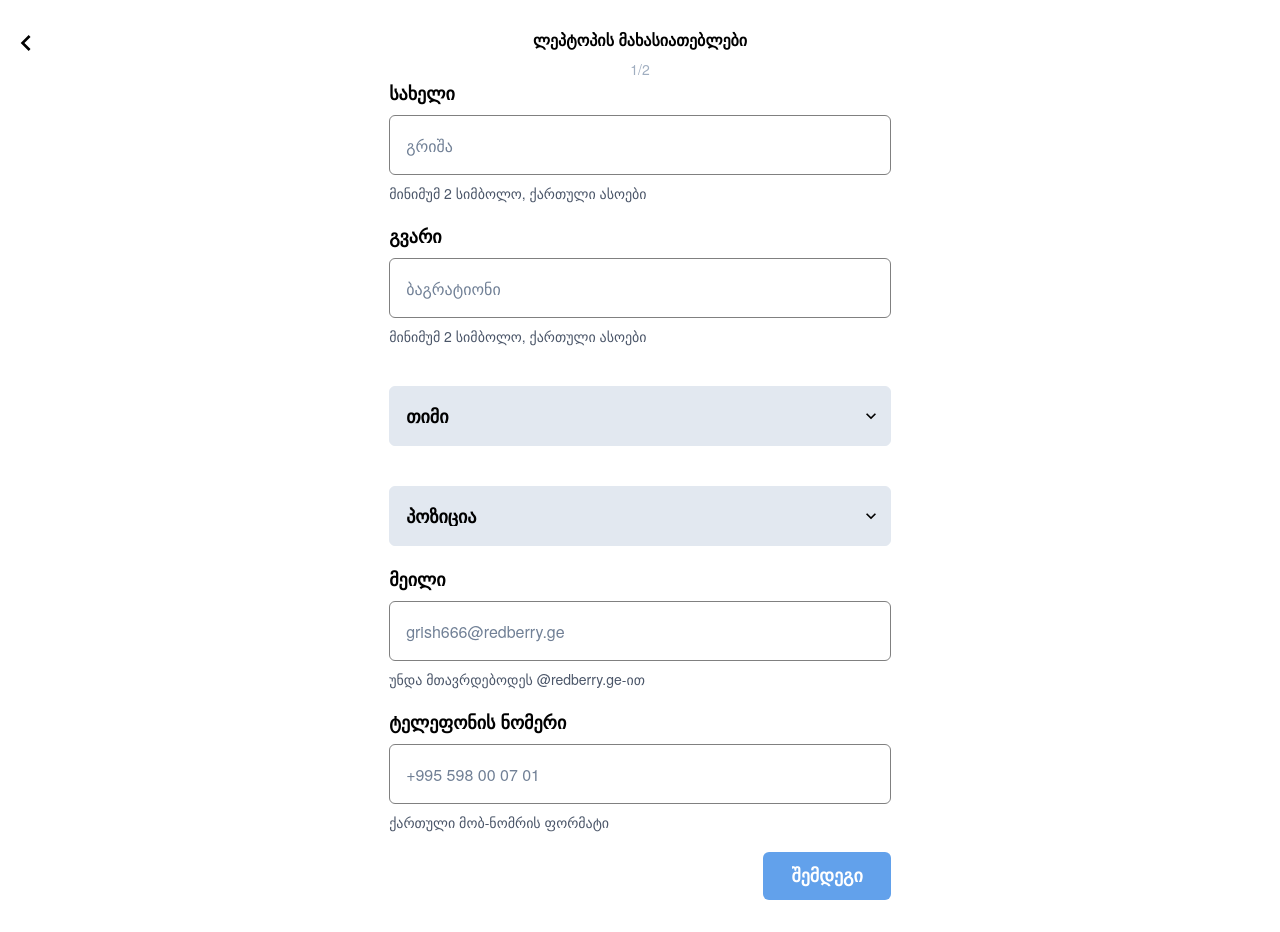
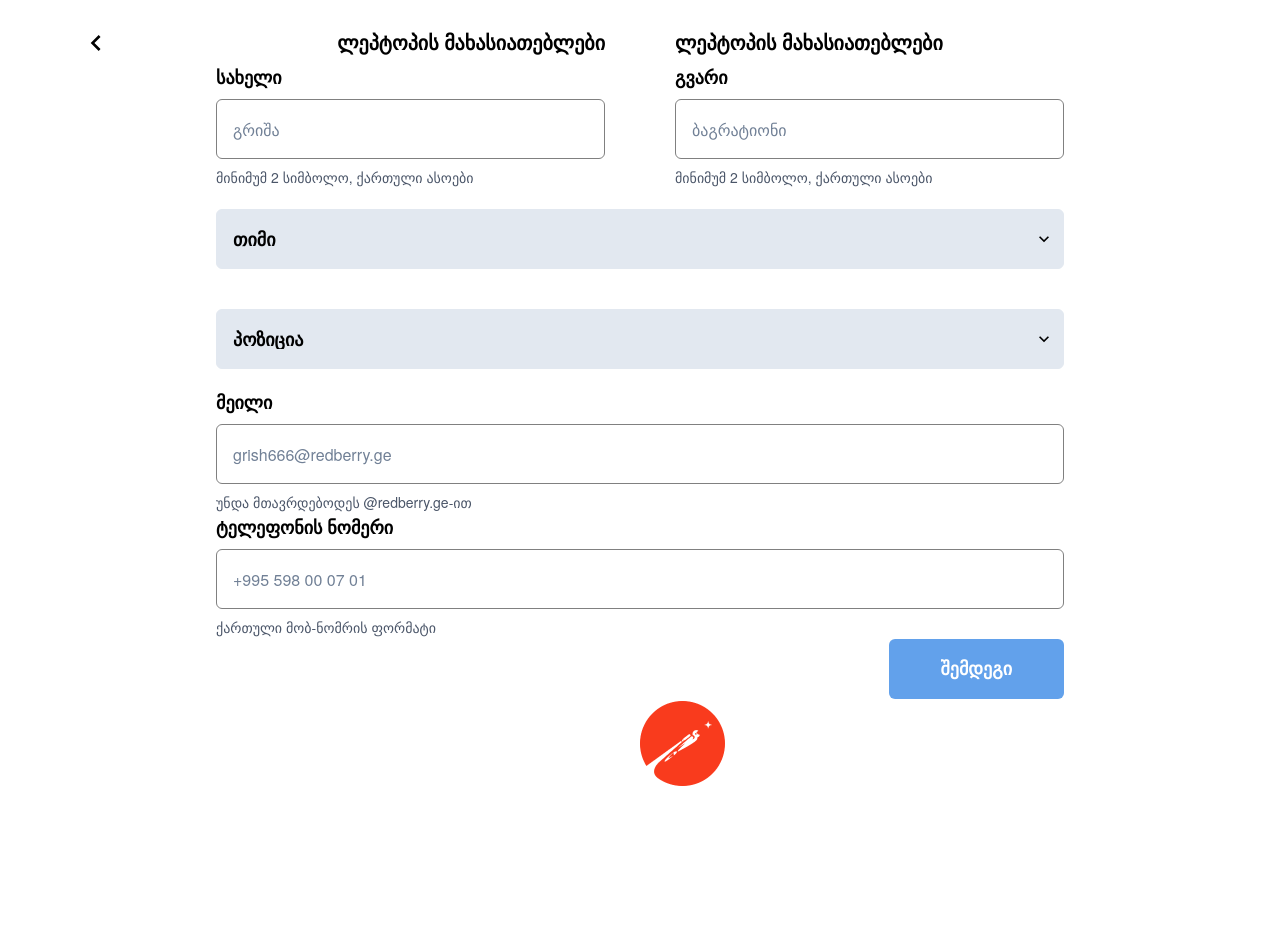
Before and after one commit to berukashvili/redberry-app, a React (Create React App) app: page /employee-info in a window 1280 px wide. After the commit the page ends 800 px from the top, so only its background shows below. Built offline with nearby package versions, Linux system fonts and the light colour scheme; a web font is replaced by a local one.

Commit message:
layout: add responsivness employe page

```diff
--- a/src/components/Header.jsx
+++ b/src/components/Header.jsx
@@ -13,9 +13,27 @@ const Header = () => {
         icon={<ChevronLeftIcon w="32px" h="32px" />}
         size="lg"
         mr="auto"
+        ml={['', '70px']}
       />
-      <Flex direction="column" align="center" mt="30px" mb="10px">
-        <Heading fontSize="16px" textAlign="center">
+      <Flex
+        direction={['column', 'row']}
+        justify={['', 'center']}
+        align="center"
+        mt="30px"
+        mb="10px"
+      >
+        <Heading
+          fontSize={['16px', '20px']}
+          textAlign="center"
+          mr={['', '70px']}
+        >
+          ლეპტოპის მახასიათებლები
+        </Heading>
+        <Heading
+          fontSize={['16px', '20px']}
+          textAlign="center"
+          display={['none', 'inline']}
+        >
           ლეპტოპის მახასიათებლები
         </Heading>
       </Flex>
--- a/src/index.js
+++ b/src/index.js
@@ -11,7 +11,7 @@ const root = ReactDOM.createRoot(container);
 root.render(
   <StrictMode>
     <ChakraProvider theme={customTheme}>
-      <Container>
+      <Container maxW={['', '880']}>
         <App />
       </Container>
     </ChakraProvider>
--- a/src/pages/EmployeeInfo.jsx
+++ b/src/pages/EmployeeInfo.jsx
@@ -9,46 +9,55 @@ import {
   Input,
   Select,
   Button,
+  Box,
+  Image,
 } from '@chakra-ui/react';
 import Header from 'components/Header';
 
 const EmployeeInfo = () => {
-  const mainList = [
-    {
-      label: 'სახელი',
-      text: 'გრიშა',
-      val: 'მინიმუმ 2 სიმბოლო, ქართული ასოები',
-    },
-    {
-      label: 'გვარი',
-      text: 'ბაგრატიონი',
-      val: 'მინიმუმ 2 სიმბოლო, ქართული ასოები',
-    },
-  ];
-
   return (
-    <Flex direction="column" justify="space-between">
+    <Flex direction="column" justify="space-between" h={['', '100vh']}>
       <Header />
-      <Text fontSize="14" color="gray.400" textAlign="center">
+      <Text
+        fontSize="14"
+        color="gray.400"
+        textAlign="center"
+        display={['inline', 'none']}
+      >
         1/2
       </Text>
-      {mainList.map(({ label, text, val }) => {
-        return (
-          <FormControl mb="20px" key={label}>
+      <Flex direction={['column', 'row']}>
+        <FormControl mb={['20px', '2px']} mr={['', '70px']}>
           <FormLabel fontSize="18px" fontWeight="bold">
-              {label}
+            სახელი
           </FormLabel>
           <Input
             type="text"
-              placeholder={text}
+            placeholder="გრიშა"
             size="md"
             borderColor="gray"
             h="60px"
           />
-            <FormHelperText fontSize="14px">{val}</FormHelperText>
+          <FormHelperText fontSize="14px">
+            მინიმუმ 2 სიმბოლო, ქართული ასოები
+          </FormHelperText>
         </FormControl>
-        );
-      })}
+        <FormControl mb={['20px', '2px']}>
+          <FormLabel fontSize="18px" fontWeight="bold">
+            გვარი
+          </FormLabel>
+          <Input
+            type="text"
+            placeholder="ბაგრატიონი"
+            size="md"
+            borderColor="gray"
+            h="60px"
+          />
+          <FormHelperText fontSize="14px">
+            მინიმუმ 2 სიმბოლო, ქართული ასოები
+          </FormHelperText>
+        </FormControl>
+      </Flex>
       <Flex direction="column" my="20px">
         <Select
           bg="gray.200"
@@ -76,38 +85,8 @@ const EmployeeInfo = () => {
           <option value="option3">ლიდი</option>
         </Select>
       </Flex>
-      {/* <FormControl mb="20px">
-        <FormLabel fontSize="18px" fontWeight="bold">
-          სახელი
-        </FormLabel>
-        <Input
-          type="text"
-          placeholder="გრიშა"
-          size="md"
-          borderColor="gray"
-          h="60px"
-        />
-        <FormHelperText fontSize="14px">
-          მინიმუმ 2 სიმბოლო, ქართული ასოები
-        </FormHelperText>
-      </FormControl>
-      <FormControl>
-        <FormLabel fontSize="18px" fontWeight="bold">
-          გვარი
-        </FormLabel>
-        <Input
-          type="text"
-          placeholder="ბაგრატიონი"
-          size="md"
-          borderColor="gray"
-          h="60px"
-        />
-        <FormHelperText fontSize="14px">
-          მინიმუმ 2 სიმბოლო, ქართული ასოები
-        </FormHelperText>
-      </FormControl> */}
 
-      <FormControl mb="20px">
+      <FormControl mb={['20px', '2px']}>
         <FormLabel fontSize="18px" fontWeight="bold">
           მეილი
         </FormLabel>
@@ -122,7 +101,7 @@ const EmployeeInfo = () => {
           უნდა მთავრდებოდეს @redberry.ge-ით
         </FormHelperText>
       </FormControl>
-      <FormControl mb="20px">
+      <FormControl mb={['20px', '2px']}>
         <FormLabel fontSize="18px" fontWeight="bold">
           ტელეფონის ნომერი
         </FormLabel>
@@ -140,14 +119,26 @@ const EmployeeInfo = () => {
       <Button
         color="white"
         bg="secondary"
-        px="28px"
-        py="24px"
+        px={['28px', '52px']}
+        py={['24px', '30px']}
         fontSize="18px"
-        mb="32px"
+        mb={['32px', '2px']}
         ml="auto"
       >
         შემდეგი
       </Button>
+      <Box
+        boxSize="85px"
+        mb="45px"
+        ml={['', '50%']}
+        display={['none', 'inline']}
+      >
+        <Image
+          objectFit="cover"
+          src="./images/desktop-footer-logo.png"
+          alt="mobile hero image"
+        />
+      </Box>
     </Flex>
   );
 };
```
Also changed, not shown: public/images/desktop-footer-logo.png (added). Lines whose indentation alone changed are shown as unchanged.
